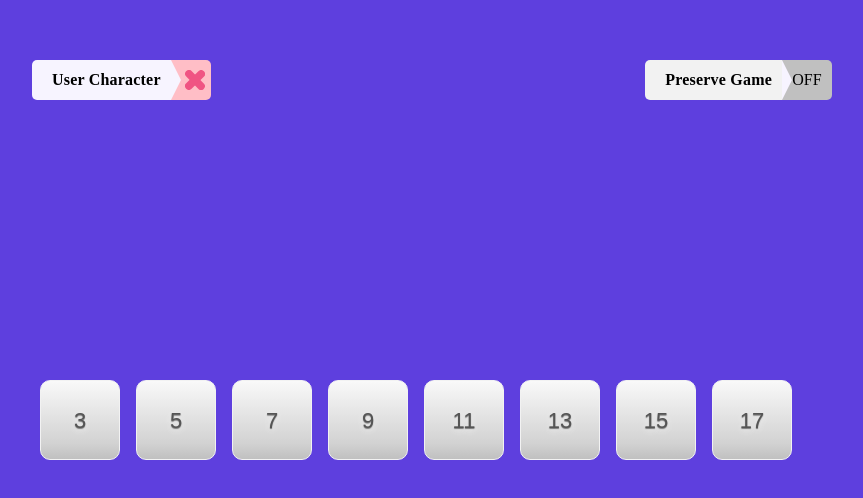
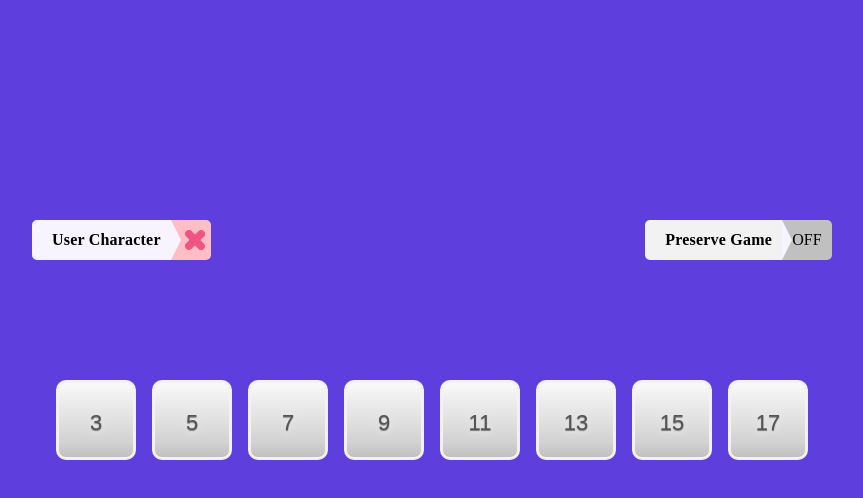
Before and after one commit to lanre-mark/tictactoe, a React app: page / in a window 1280 px wide. Shown: the top 498 px of the page, without its empty margins (208-1071 px from the left). Built offline with nearby package versions, Linux system fonts and the light colour scheme.

Commit message:
troubleshooting package issues relating to webpack-dev-server

```diff
--- a/package.json
+++ b/package.json
@@ -32,6 +32,6 @@
     "style-loader": "^0.19.0",
     "webpack": "^3.8.1",
     "webpack-cli": "^3.3.11",
-    "webpack-dev-server": "^3.1.11"
+    "webpack-dev-server": "^2.9.4"
   }
 }
--- a/src/style.css
+++ b/src/style.css
@@ -154,7 +154,8 @@ body {
 .keys {
   width: 800px;
   display: block;
-  margin: 35vh auto;
+  margin: 15vh auto;
+  text-align: center;
 }
 
 .key__button {
@@ -170,7 +171,7 @@ body {
   border-color: #f2f2f2;
   border-style: solid;
   text-shadow: 0 0.5px 1px #777, 0 2px 6px #f2f2f2;
-  border-width: 1px;
+  /* border-width: 1px; */
   border-radius: 10px;
   background: -webkit-linear-gradient(
     top,
```
Also changed, not shown: 1 other file (tests, documents, lock files or other folders).
